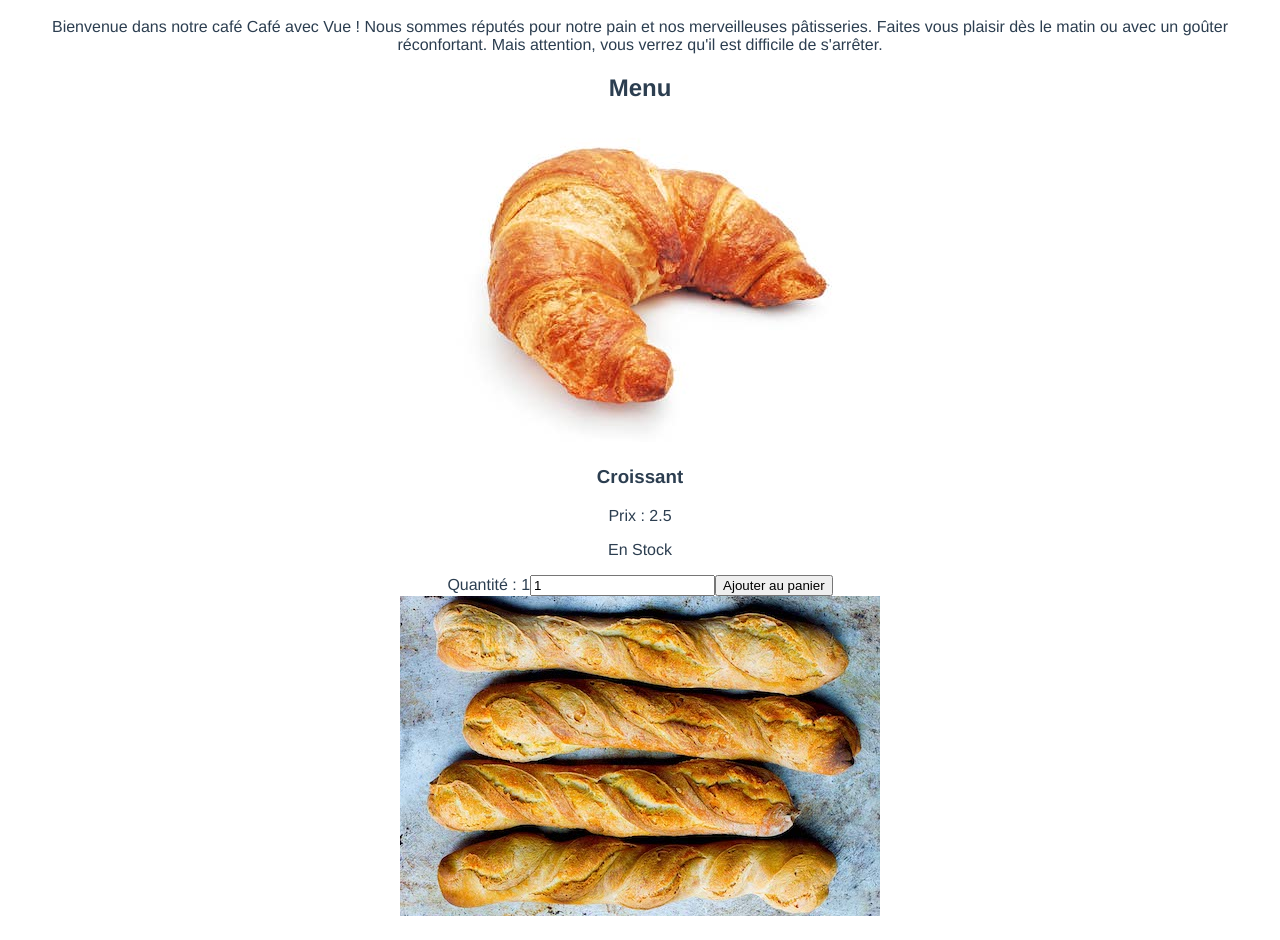
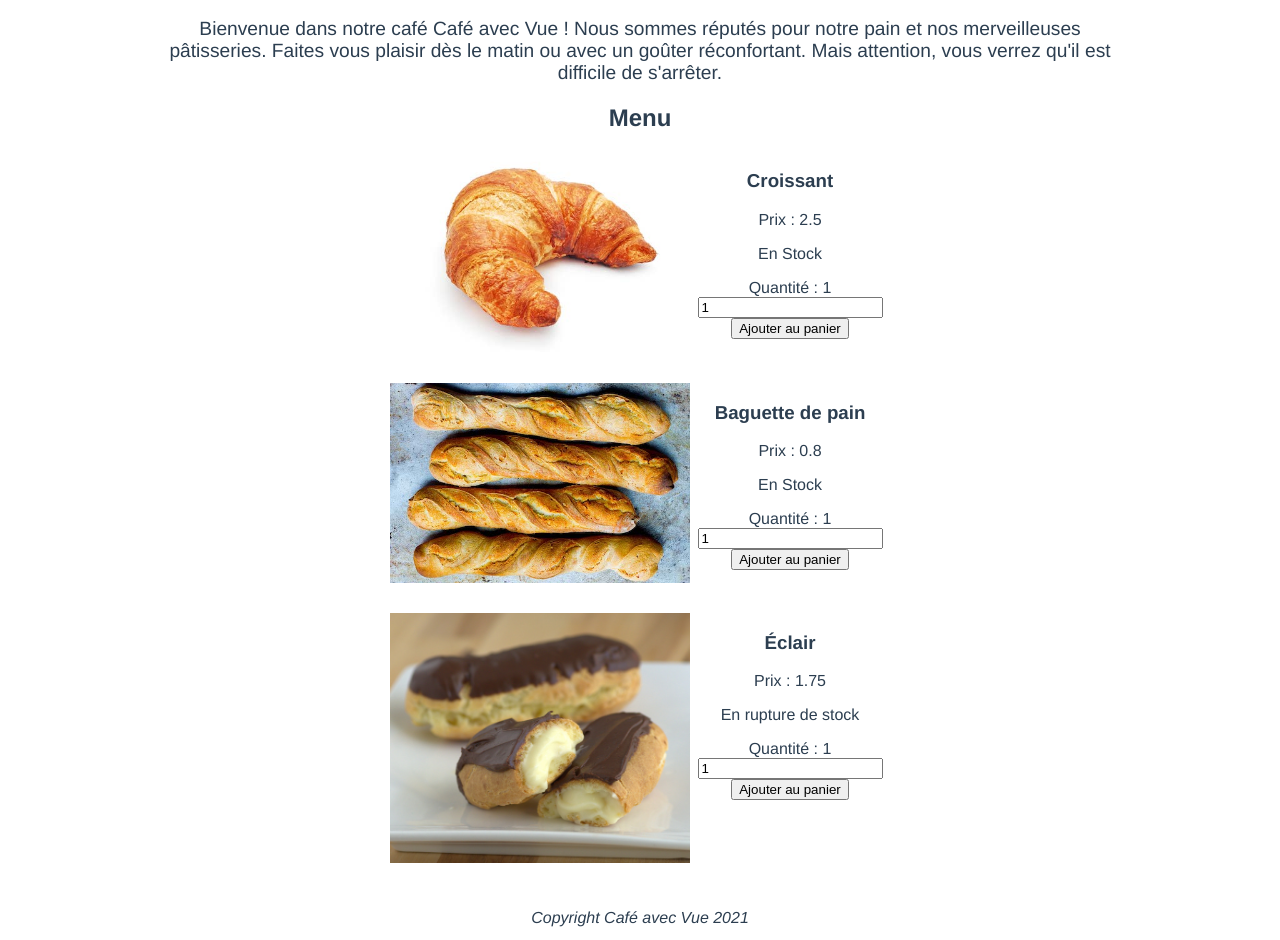
Before and after one commit to VirginieBouvarel/vue-cafe, a Vue app: page /#/ in a window 1280 px wide. Shown: the part 220-1160 px from the top of the page. Built offline with nearby package versions, Linux system fonts and the light colour scheme.

Commit message:
ajout styles

```diff
--- a/src/components/MenuItem.vue
+++ b/src/components/MenuItem.vue
@@ -34,6 +34,17 @@
 }
 </script>
 
-<style>
+<style lang="scss">
+.menu-item {
+  display: flex;
+  width: 500px;
+  justify-content: space-between;
+  margin-bottom: 30px;
+
+  &__image {
+  max-width: 300px;
+}
+}
+
 
 </style>
--- a/src/views/Home.vue
+++ b/src/views/Home.vue
@@ -97,6 +97,21 @@
   position:relative;
   padding-top:5rem;
 }
+.description {
+  max-width: 960px;
+  font-size: 1.2rem;
+  margin: 0 auto;
+}
+.footer {
+  text-align: center;
+  font-style: italic;
+}
+.menu {
+  display: flex;
+  flex-direction: column;
+  justify-content: center;
+  align-items: center;
+}
 .shopping-cart {
     position:absolute;
     right:20px;
```
